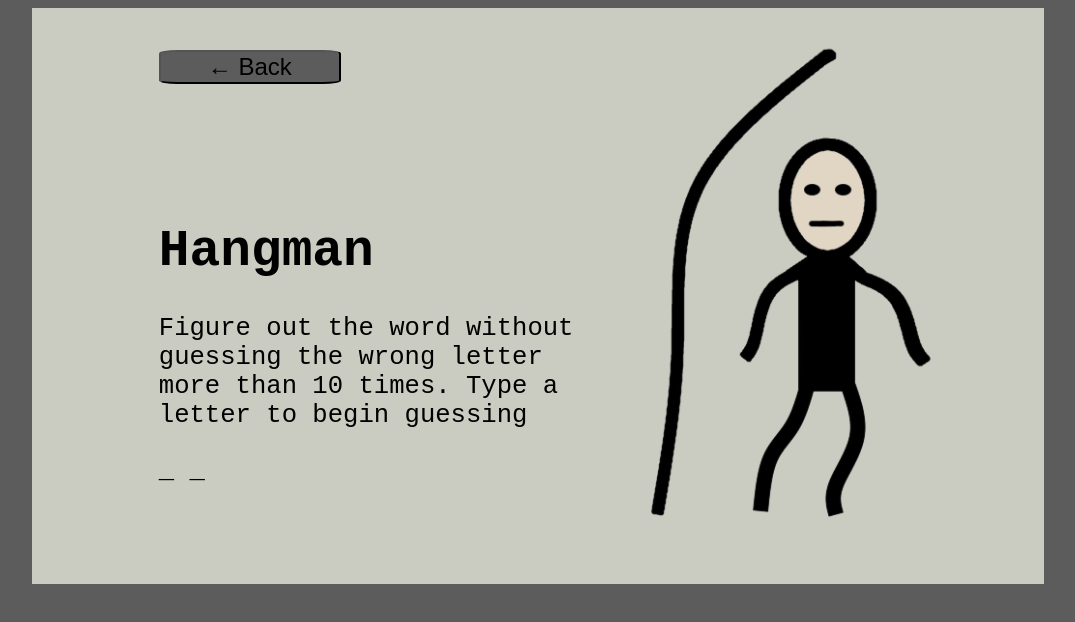
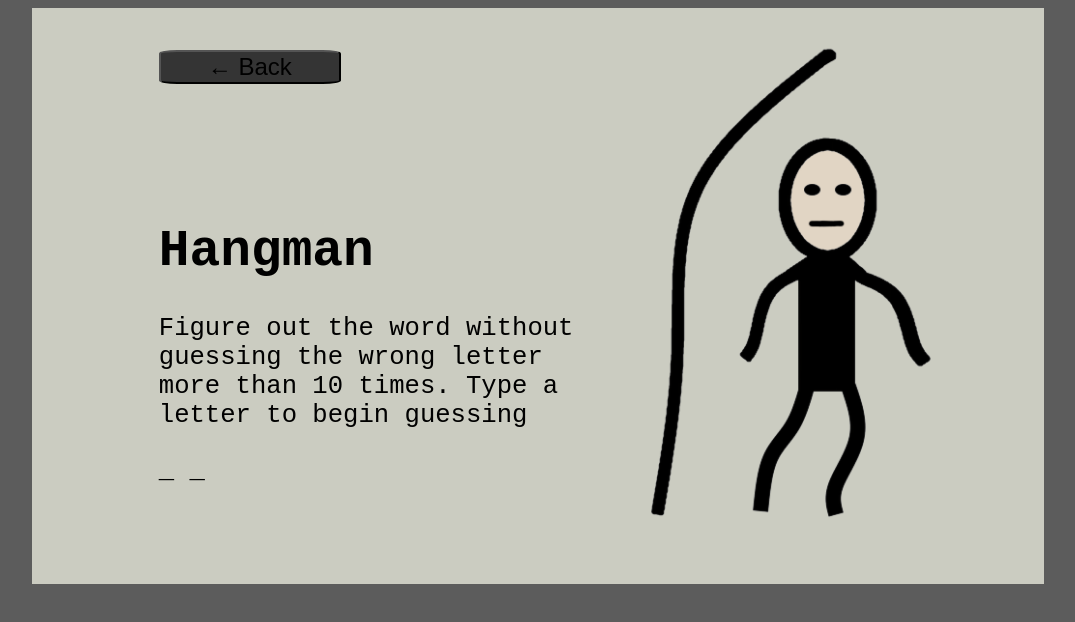
Before and after one commit to yrjarv/hangman, a plain HTML site: page hangman/index.html in a window 1280 px wide. In both pictures the pointer is over the button "← Back". Shown: the whole page, without its empty margins (102-1177 px from the left). Drawn offline with Linux system fonts and the light colour scheme.

Commit message:
Add hover effect to back button

```diff
--- a/hangman/style.css
+++ b/hangman/style.css
@@ -42,3 +42,7 @@ button {
   width: 200%;
   font-size: 150%;
 }
+
+button:hover {
+  background-color: rgb(52, 52, 52)
+}
```
